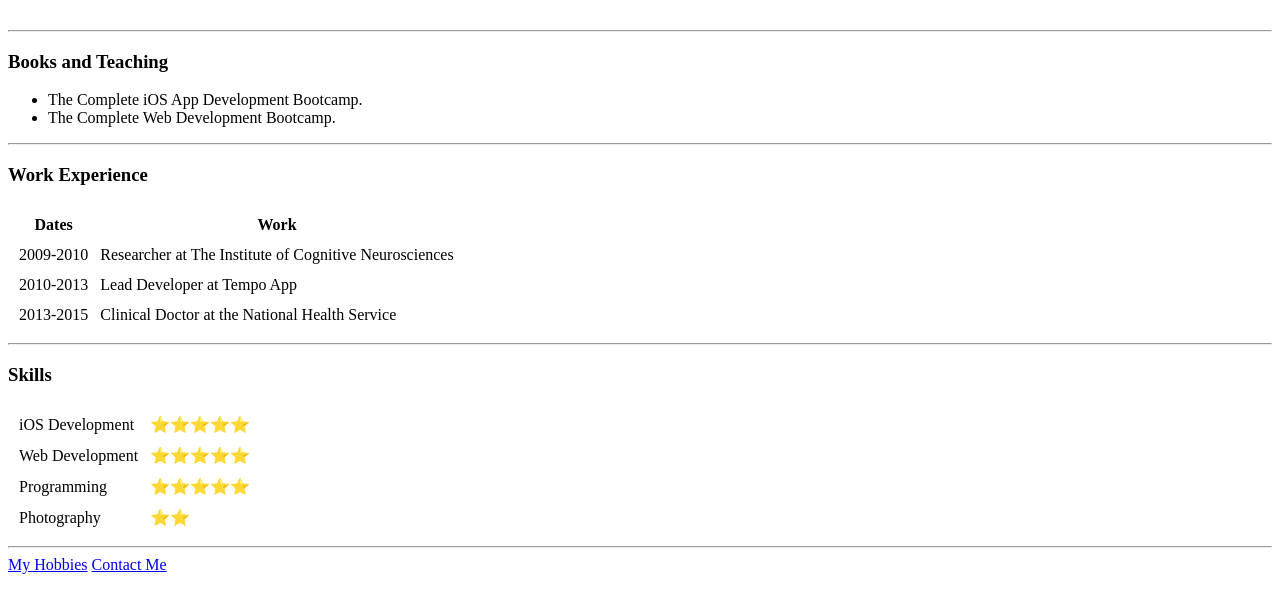
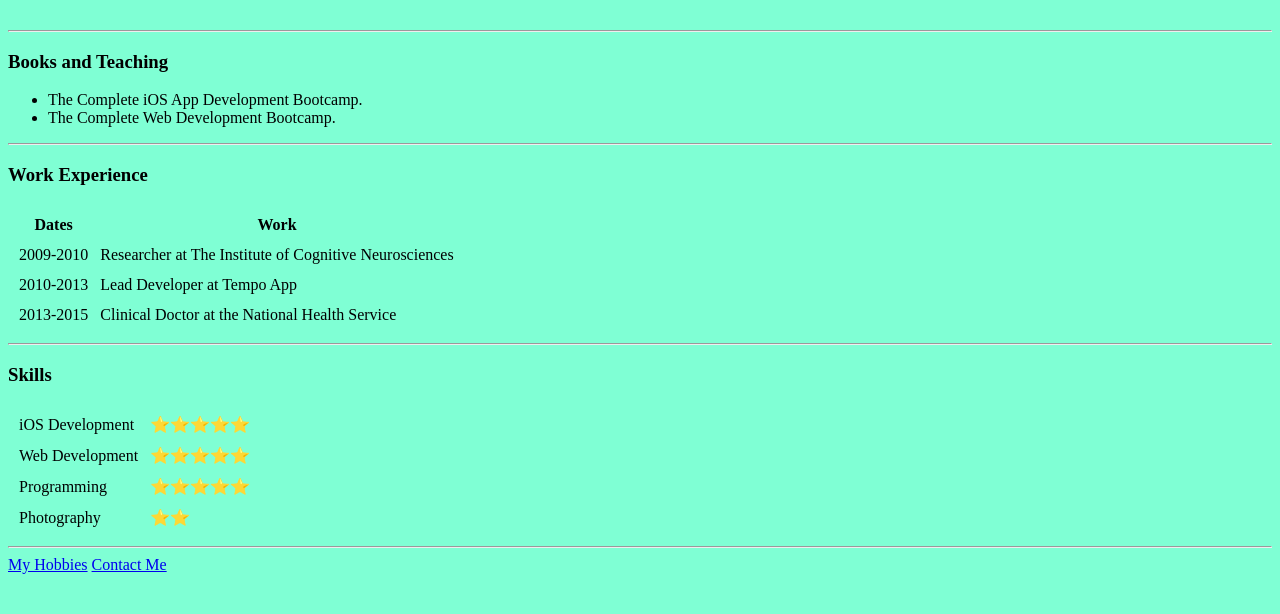
Before and after one commit to Maheshpb123/Portfolio, a plain HTML site: page index.html in a window 1280 px wide. Shown: the part 186-800 px from the top of the page. Drawn offline with Linux system fonts and the light colour scheme.

Commit message:
Portfolio with CSS

```diff
--- a/index.html
+++ b/index.html
@@ -4,6 +4,12 @@
     <meta charset="UTF-8">
     <meta http-equiv="X-UA-Compatible" content="IE=edge">
     <meta name="viewport" content="width=device-width, initial-scale=1.0">
+    <style>
+        body
+        {
+            background-color: aquamarine;
+        }
+    </style>
     <title>KnowledgrHut😩</title>
 </head>
 <body>
```
